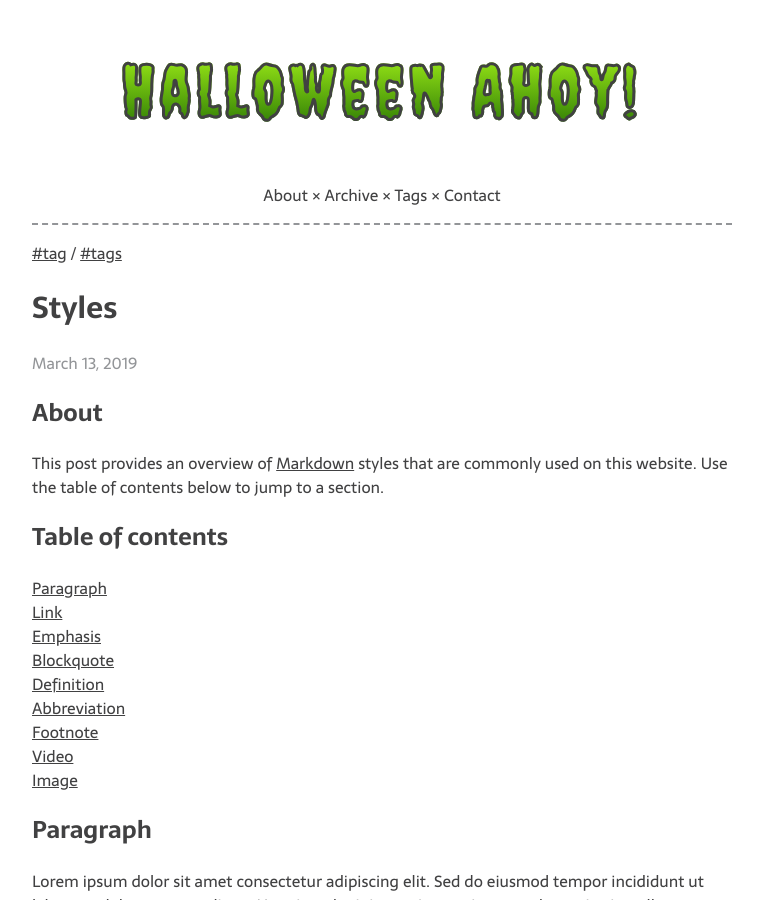
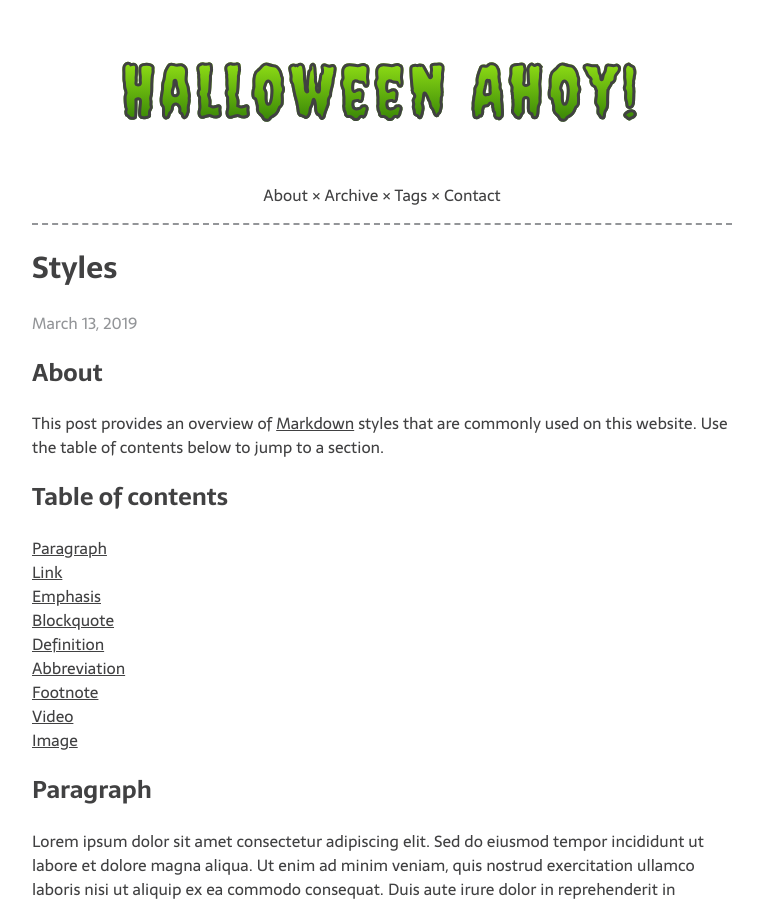
Before and after one commit to halloweenahoy/halloweenahoy.github.io, a Jekyll site: the page built from _posts/2019-03-13-styles.md, in a window 1280 px wide and 900 px high. Shown: the whole window, without its empty margins (258-1016 px from the left). Built offline with Jekyll 4.4.1, drawn with Linux system fonts in a browser that asks for light colours.

Commit message:
Update post.html

```diff
--- a/_layouts/post.html
+++ b/_layouts/post.html
@@ -3,8 +3,6 @@
 ---
 
 <article class="post" itemscope itemtype="https://schema.org/BlogPosting">
-
-  <p>{% for tag in page.tags %}<a href="{{ site.url }}/tags/#{{ tag | cgi_escape }}" title="Pages tagged {{ tag }}" rel="tag">#{{ tag }}</a>{% unless forloop.last %} / {% endunless %}{% endfor %}</p>
 
     <h2 itemprop="name headline">{{ page.title | escape }}</h2>
 
@@ -14,6 +12,8 @@
         {{ content }}
     </div>
 
+  <p>{% for tag in page.tags %}<a href="{{ site.url }}/tags/#{{ tag | cgi_escape }}" title="Pages tagged {{ tag }}" rel="tag">#{{ tag }}</a>{% unless forloop.last %} / {% endunless %}{% endfor %}</p>
+
   {% include share-buttons.html %}
 
   <h3>Comments</h3>
```
